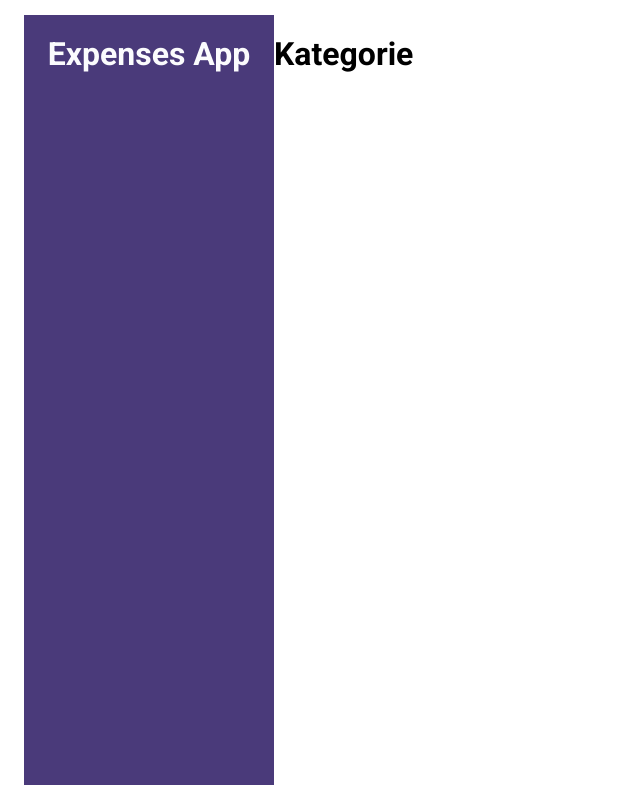
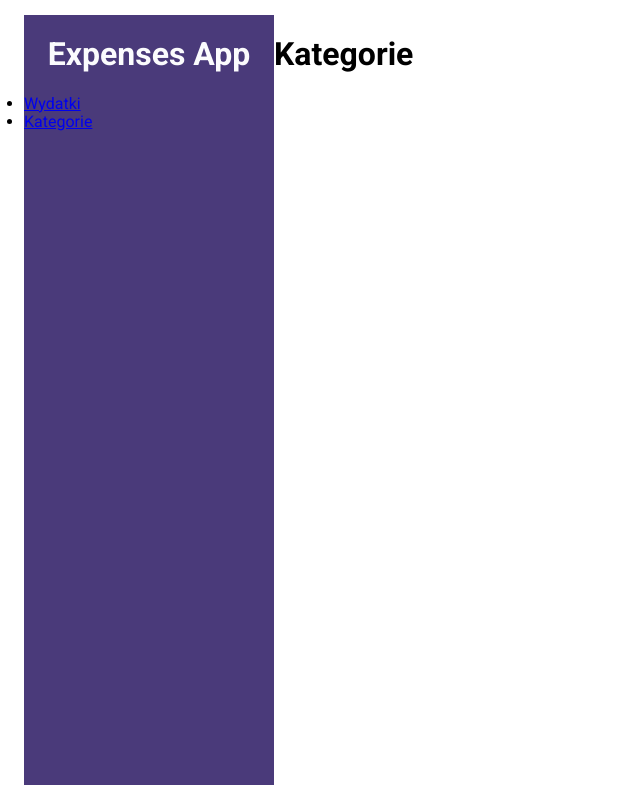
Before and after one commit to JakubM-I/expense-app, a React (Create React App) app: page /expense-app/categories in a window 1280 px wide. Shown: the whole page, without its empty margins (0-640 px from the left). Built offline with nearby package versions, Linux system fonts and the light colour scheme.

Commit message:
Configuring routing

```diff
--- a/src/App.js
+++ b/src/App.js
@@ -5,8 +5,8 @@ import Main from "./Main";
 import Categories from "./Categories";
 
 const router = createBrowserRouter(createRoutesFromElements(
-  <Route path="expense-app" element={<ExpenseList />}>
-    <Route path="expense-list" element={<Main />}/>
+  <Route path="/expense-app" element={<ExpenseList />}>
+    <Route index element={<Main />}/>
     <Route path="categories" element={<Categories />}/>
   </Route>
 ))
@@ -15,6 +15,7 @@ function App() {
   return (
     <ExpensesProvider>
         <RouterProvider router={router} />
+        {/* <ExpenseList /> */}
     </ExpensesProvider>
   );
 }
--- a/src/Sidebar/index.js
+++ b/src/Sidebar/index.js
@@ -1,10 +1,19 @@
-import {StyledBar} from "./styled"
+import { StyledBar } from "./styled"
+import { Link } from "react-router-dom";
 
 const Sidebar = () => {
 
     return (
         <StyledBar>
             <h1>Expenses App</h1>
+            <ul>
+                <li>
+                    <Link to="/expense-app">Wydatki</Link>
+                </li>
+                <li>
+                    <Link to="/expense-app/categories">Kategorie</Link>
+                </li>
+            </ul>
         </StyledBar>
     )
 };
```
